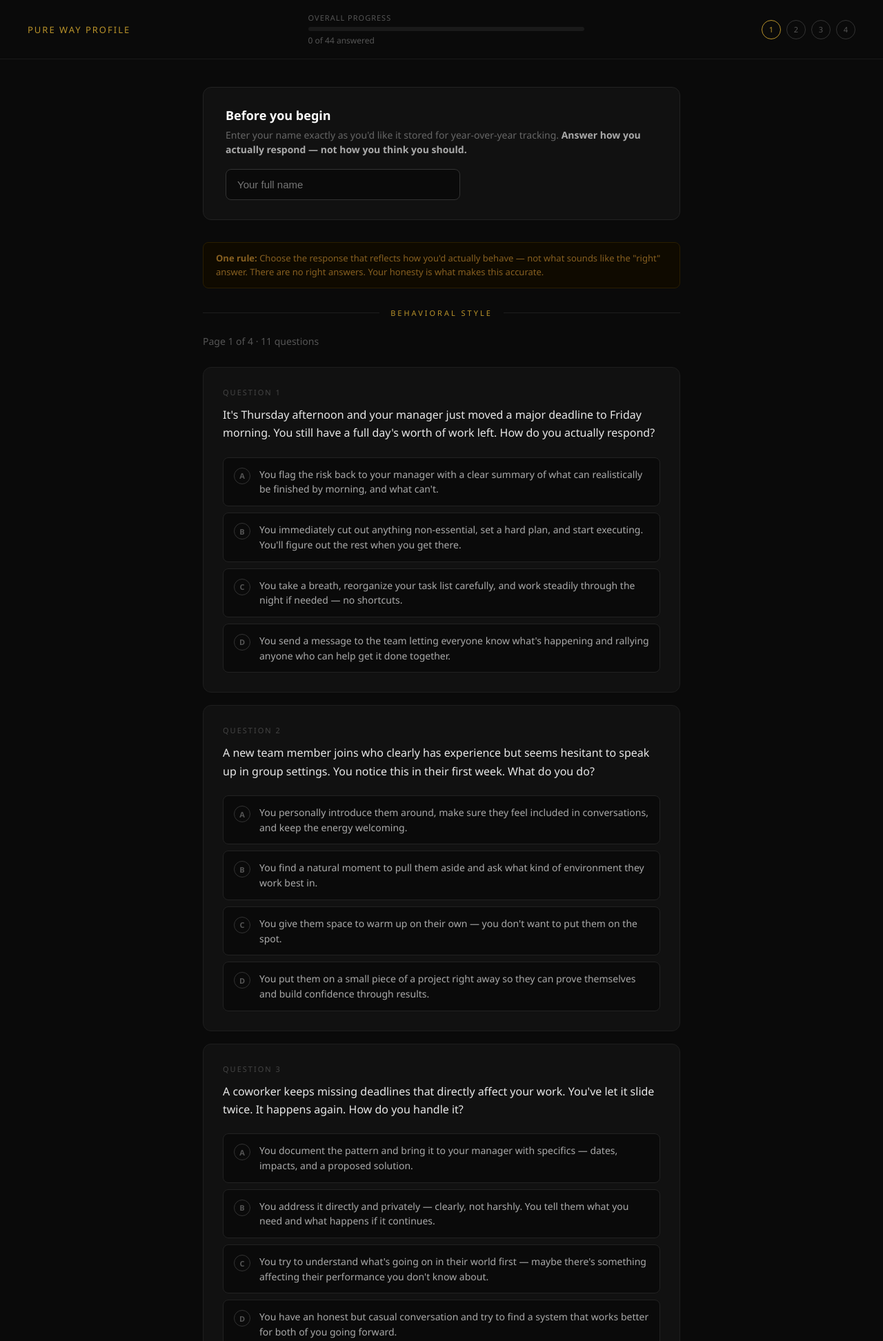
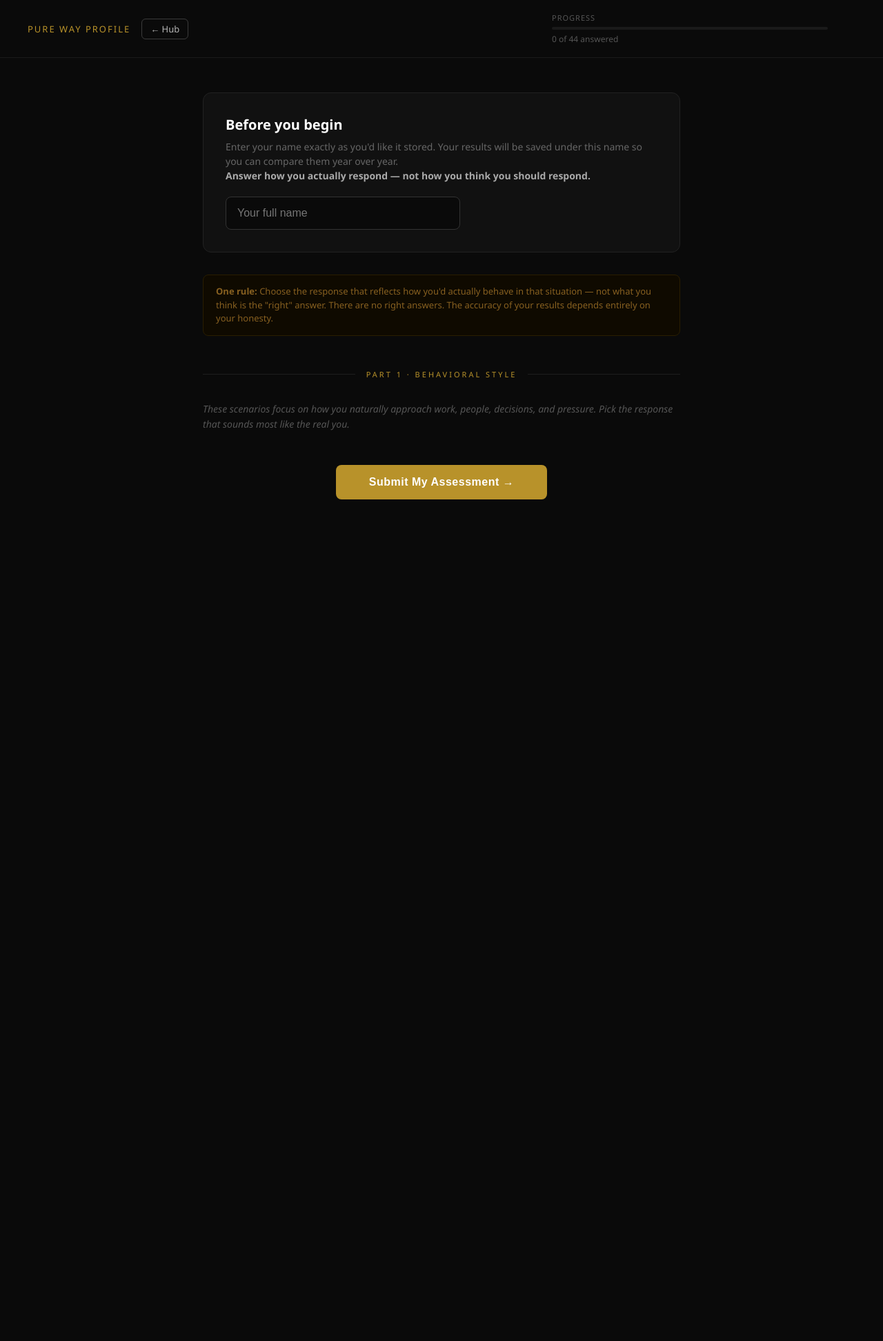
Before and after one commit to ThomasEllison885/pps-profile-tool, a Flask app: page /take-test in a window 1280 px wide. Shown: the top 1944 px of the page at 69% size. After the commit the page ends 724 px from the top, so only its background shows below. Run offline with Flask 3, Linux system fonts and the light colour scheme; the visitor is signed in with stand-in values (Sample User, id 1); some libraries are stand-ins or nearby versions.

Commit message:
Add Back to Hub navigation links

```diff
--- a/templates/history.html
+++ b/templates/history.html
@@ -39,6 +39,7 @@
 <nav>
   <div class="nav-brand">Pure Way Profile</div>
   <div class="nav-links">
+    <a href="https://hub.purepropsolutions.com/dashboard" style="color:rgba(255,255,255,0.7);text-decoration:none;font-size:13px;border:1px solid rgba(255,255,255,0.2);padding:5px 12px;border-radius:6px;transition:all 0.2s;" onmouseover="this.style.background='rgba(255,255,255,0.12)'" onmouseout="this.style.background='transparent'">← Hub</a>
     <a href="/profile">Home</a>
     <a href="/take-test">Take Test</a>
   </div>
--- a/templates/index.html
+++ b/templates/index.html
@@ -29,6 +29,7 @@
 <nav>
   <div class="nav-brand">Pure Property Solutions</div>
   <div class="nav-links">
+    <a href="https://hub.purepropsolutions.com/dashboard" style="color:rgba(255,255,255,0.7);text-decoration:none;font-size:13px;border:1px solid rgba(255,255,255,0.2);padding:5px 12px;border-radius:6px;transition:all 0.2s;" onmouseover="this.style.background='rgba(255,255,255,0.12)'" onmouseout="this.style.background='transparent'">← Hub</a>
     <a href="/history">View History</a>
     <a href="/logout">Log Out</a>
   </div>
--- a/templates/results.html
+++ b/templates/results.html
@@ -279,6 +279,7 @@
 <nav>
   <div class="nav-brand">Pure Way Profile</div>
   <div class="nav-links">
+    <a href="https://hub.purepropsolutions.com/dashboard" style="color:rgba(255,255,255,0.7);text-decoration:none;font-size:13px;border:1px solid rgba(255,255,255,0.2);padding:5px 12px;border-radius:6px;transition:all 0.2s;" onmouseover="this.style.background='rgba(255,255,255,0.12)'" onmouseout="this.style.background='transparent'">← Hub</a>
     {% if from_history %}
     <a href="/history">← Back to History</a>
     {% else %}
--- a/templates/test.html
+++ b/templates/test.html
@@ -6,87 +6,210 @@
 <title>The Pure Way Profile · Assessment</title>
 <style>
   * { margin: 0; padding: 0; box-sizing: border-box; }
-  body { font-family: 'Segoe UI', Arial, sans-serif; background: #0a0a0a; color: #fff; min-height: 100vh; padding-bottom: 100px; }
-  nav { display: flex; align-items: center; justify-content: space-between; padding: 18px 40px; border-bottom: 1px solid #1a1a1a; position: sticky; top: 0; background: #0a0a0a; z-index: 100; }
+  body {
+    font-family: 'Segoe UI', Arial, sans-serif;
+    background: #0a0a0a;
+    color: #fff;
+    min-height: 100vh;
+    padding-bottom: 80px;
+  }
+  nav {
+    display: flex;
+    align-items: center;
+    justify-content: space-between;
+    padding: 18px 40px;
+    border-bottom: 1px solid #1a1a1a;
+    position: sticky;
+    top: 0;
+    background: #0a0a0a;
+    z-index: 100;
+  }
   .nav-brand { font-size: 13px; letter-spacing: 2px; text-transform: uppercase; color: #B8922A; }
   .progress-wrap { flex: 1; max-width: 400px; margin: 0 40px; }
   .progress-label { font-size: 11px; color: #555; margin-bottom: 6px; letter-spacing: 1px; }
-  .progress-bar { background: #1a1a1a; border-radius: 4px; height: 6px; }
-  .progress-fill { height: 6px; background: #B8922A; border-radius: 4px; transition: width 0.4s ease; }
+  .progress-bar { background: #1a1a1a; border-radius: 4px; height: 4px; }
+  .progress-fill { height: 4px; background: #B8922A; border-radius: 4px; transition: width 0.4s ease; }
   .progress-count { font-size: 12px; color: #555; margin-top: 5px; }
-
-  /* Page step indicators */
-  .step-dots { display: flex; gap: 8px; align-items: center; }
-  .step-dot { width: 28px; height: 28px; border-radius: 50%; border: 1.5px solid #333; display: flex; align-items: center; justify-content: center; font-size: 11px; color: #555; transition: all 0.3s; }
-  .step-dot.active { border-color: #B8922A; color: #B8922A; }
-  .step-dot.complete { background: #B8922A; border-color: #B8922A; color: #fff; }
-
-  .main { max-width: 740px; margin: 0 auto; padding: 40px 24px 0; }
-
-  /* Name card — only on page 1 */
-  .name-section { background: #111; border: 1px solid #222; border-radius: 12px; padding: 28px 32px; margin-bottom: 32px; }
-  .name-section h2 { font-size: 18px; margin-bottom: 6px; }
-  .name-section p { color: #666; font-size: 14px; margin-bottom: 18px; line-height: 1.5; }
-  .name-section input { width: 100%; max-width: 340px; background: #0a0a0a; border: 1px solid #333; border-radius: 8px; padding: 13px 16px; color: #fff; font-size: 15px; outline: none; transition: border-color 0.2s; }
+  .main {
+    max-width: 740px;
+    margin: 0 auto;
+    padding: 50px 24px 0;
+  }
+  .name-section {
+    background: #111;
+    border: 1px solid #222;
+    border-radius: 12px;
+    padding: 32px;
+    margin-bottom: 32px;
+  }
+  .name-section h2 { font-size: 20px; margin-bottom: 8px; }
+  .name-section p { color: #666; font-size: 14px; margin-bottom: 20px; line-height: 1.5; }
+  .name-section input {
+    width: 100%;
+    background: #0a0a0a;
+    border: 1px solid #333;
+    border-radius: 8px;
+    padding: 14px 16px;
+    color: #fff;
+    font-size: 16px;
+    outline: none;
+    transition: border-color 0.2s;
+    max-width: 340px;
+  }
   .name-section input:focus { border-color: #B8922A; }
-
-  .reminder { background: #0f0a00; border: 1px solid #2a1e00; border-radius: 8px; padding: 13px 18px; font-size: 13px; color: #876020; margin-bottom: 28px; line-height: 1.5; }
-
-  /* Section header */
-  .section-divider { display: flex; align-items: center; gap: 16px; margin: 8px 0 24px; }
-  .section-label { font-size: 11px; letter-spacing: 3px; text-transform: uppercase; color: #B8922A; white-space: nowrap; }
-  .section-line { flex: 1; height: 1px; background: #1e1e1e; }
-
-  /* Page title */
-  .page-header { margin-bottom: 28px; }
-  .page-header .page-title { font-size: 22px; font-weight: 600; margin-bottom: 6px; }
-  .page-header .page-sub { font-size: 14px; color: #555; }
-
-  /* Question cards */
-  .question-card { background: #111; border: 1px solid #1e1e1e; border-radius: 12px; padding: 28px; margin-bottom: 18px; transition: border-color 0.2s; }
+  .section-divider {
+    display: flex;
+    align-items: center;
+    gap: 16px;
+    margin: 48px 0 32px;
+  }
+  .section-divider .section-label {
+    font-size: 11px;
+    letter-spacing: 3px;
+    text-transform: uppercase;
+    color: #B8922A;
+    white-space: nowrap;
+  }
+  .section-divider .line { flex: 1; height: 1px; background: #1e1e1e; }
+  .section-note {
+    font-size: 14px;
+    color: #555;
+    margin-bottom: 32px;
+    line-height: 1.6;
+    font-style: italic;
+  }
+  .question-card {
+    background: #111;
+    border: 1px solid #1e1e1e;
+    border-radius: 12px;
+    padding: 32px;
+    margin-bottom: 20px;
+    transition: border-color 0.2s;
+  }
   .question-card.answered { border-color: #2a2a1a; }
-  .q-number { font-size: 11px; letter-spacing: 2px; color: #444; text-transform: uppercase; margin-bottom: 12px; }
-  .q-text { font-size: 16px; line-height: 1.65; color: #e8e8e8; margin-bottom: 22px; }
-  .options { display: flex; flex-direction: column; gap: 9px; }
-  .option-label { display: flex; align-items: flex-start; gap: 13px; background: #0a0a0a; border: 1px solid #222; border-radius: 8px; padding: 13px 15px; cursor: pointer; transition: all 0.18s; }
+  .q-number {
+    font-size: 11px;
+    letter-spacing: 2px;
+    color: #444;
+    text-transform: uppercase;
+    margin-bottom: 14px;
+  }
+  .q-text {
+    font-size: 17px;
+    line-height: 1.65;
+    color: #e8e8e8;
+    margin-bottom: 24px;
+    font-weight: 400;
+  }
+  .options { display: flex; flex-direction: column; gap: 10px; }
+  .option-label {
+    display: flex;
+    align-items: flex-start;
+    gap: 14px;
+    background: #0a0a0a;
+    border: 1px solid #222;
+    border-radius: 8px;
+    padding: 14px 16px;
+    cursor: pointer;
+    transition: all 0.18s;
+    position: relative;
+  }
   .option-label:hover { border-color: #444; background: #0f0f0f; }
-  .option-label.selected { border-color: #B8922A; background: #141008; }
   .option-label input[type="radio"] { display: none; }
-  .option-letter { min-width: 24px; height: 24px; border-radius: 50%; border: 1.5px solid #333; display: flex; align-items: center; justify-content: center; font-size: 11px; font-weight: 700; color: #555; flex-shrink: 0; margin-top: 1px; transition: all 0.18s; }
-  .option-label.selected .option-letter { background: #B8922A; border-color: #B8922A; color: #fff; }
-  .option-text { font-size: 14px; color: #aaa; line-height: 1.55; transition: color 0.18s; }
+  .option-label.selected {
+    border-color: #B8922A;
+    background: #141008;
+  }
+  .option-letter {
+    min-width: 24px;
+    height: 24px;
+    border-radius: 50%;
+    border: 1.5px solid #333;
+    display: flex;
+    align-items: center;
+    justify-content: center;
+    font-size: 11px;
+    font-weight: 700;
+    color: #555;
+    letter-spacing: 0;
+    flex-shrink: 0;
+    margin-top: 1px;
+    transition: all 0.18s;
+  }
+  .option-label.selected .option-letter {
+    background: #B8922A;
+    border-color: #B8922A;
+    color: #fff;
+  }
+  .option-text {
+    font-size: 15px;
+    color: #aaa;
+    line-height: 1.55;
+    transition: color 0.18s;
+  }
   .option-label.selected .option-text { color: #ddd; }
-
-  /* Navigation buttons */
-  .page-nav { display: flex; align-items: center; justify-content: space-between; margin-top: 36px; gap: 16px; }
-  .btn-back { background: transparent; color: #666; border: 1px solid #333; border-radius: 8px; padding: 13px 28px; font-size: 15px; cursor: pointer; transition: all 0.2s; }
-  .btn-back:hover { color: #fff; border-color: #666; }
-  .btn-next { background: #B8922A; color: #fff; border: none; border-radius: 8px; padding: 13px 36px; font-size: 15px; font-weight: 600; cursor: pointer; transition: background 0.2s; }
-  .btn-next:hover { background: #a07820; }
-  .btn-next:disabled { background: #333; color: #555; cursor: not-allowed; }
-  .page-progress-text { font-size: 13px; color: #555; }
-
-  .validation-msg { margin-top: 12px; color: #e05555; font-size: 14px; text-align: center; min-height: 20px; }
-
-  /* Loading */
-  .loading-overlay { display: none; position: fixed; inset: 0; background: rgba(0,0,0,0.88); z-index: 999; align-items: center; justify-content: center; flex-direction: column; gap: 20px; }
+  .reminder {
+    background: #0f0a00;
+    border: 1px solid #2a1e00;
+    border-radius: 8px;
+    padding: 14px 18px;
+    font-size: 13px;
+    color: #876020;
+    margin-bottom: 32px;
+    line-height: 1.5;
+  }
+  .submit-section {
+    margin-top: 48px;
+    text-align: center;
+  }
+  .submit-btn {
+    background: #B8922A;
+    color: #fff;
+    border: none;
+    border-radius: 8px;
+    padding: 16px 48px;
+    font-size: 16px;
+    font-weight: 600;
+    cursor: pointer;
+    transition: background 0.2s;
+    letter-spacing: 0.5px;
+  }
+  .submit-btn:hover { background: #a07820; }
+  .submit-btn:disabled { background: #333; color: #555; cursor: not-allowed; }
+  .validation-msg {
+    margin-top: 14px;
+    font-size: 14px;
+    color: #e05555;
+    min-height: 20px;
+  }
+  .loading-overlay {
+    display: none;
+    position: fixed;
+    inset: 0;
+    background: rgba(0,0,0,0.85);
+    z-index: 999;
+    align-items: center;
+    justify-content: center;
+    flex-direction: column;
+    gap: 20px;
+  }
   .loading-overlay.active { display: flex; }
-  .spinner { width: 48px; height: 48px; border: 3px solid #222; border-top-color: #B8922A; border-radius: 50%; animation: spin 0.8s linear infinite; }
+  .spinner {
+    width: 48px; height: 48px;
+    border: 3px solid #222;
+    border-top-color: #B8922A;
+    border-radius: 50%;
+    animation: spin 0.8s linear infinite;
+  }
   @keyframes spin { to { transform: rotate(360deg); } }
   .loading-text { color: #888; font-size: 16px; letter-spacing: 1px; }
-
-  /* Page visibility */
-  .test-page { display: none; }
-  .test-page.active { display: block; }
-
   @media (max-width: 600px) {
     nav { padding: 14px 16px; }
-    .progress-wrap { margin: 0 12px; }
-    .step-dots { display: none; }
-    .main { padding: 24px 14px 0; }
-    .question-card { padding: 20px 16px; }
+    .progress-wrap { margin: 0 16px; }
+    .main { padding: 28px 14px 0; }
+    .question-card { padding: 22px 18px; }
     .q-text { font-size: 15px; }
-    .option-text { font-size: 13px; }
+    .option-text { font-size: 14px; }
   }
 </style>
 </head>
@@ -94,83 +217,63 @@
 
 <nav>
   <div class="nav-brand">Pure Way Profile</div>
+  <a href="https://hub.purepropsolutions.com/dashboard" style="color:rgba(255,255,255,0.7);text-decoration:none;font-size:13px;border:1px solid rgba(255,255,255,0.2);padding:5px 12px;border-radius:6px;margin-right:auto;margin-left:16px;">← Hub</a>
   <div class="progress-wrap">
-    <div class="progress-label">OVERALL PROGRESS</div>
+    <div class="progress-label">PROGRESS</div>
     <div class="progress-bar"><div class="progress-fill" id="progressFill" style="width:0%"></div></div>
-    <div class="progress-count" id="progressCount">0 of {{ total }} answered</div>
-  </div>
-  <div class="step-dots" id="stepDots">
-    {% for page in pages %}
-    <div class="step-dot {% if loop.index == 1 %}active{% endif %}" id="dot{{ loop.index0 }}">{{ loop.index }}</div>
-    {% endfor %}
+    <div class="progress-count" id="progressCount">0 of 44 answered</div>
   </div>
 </nav>
 
 <div class="main">
 
-  <!-- Page 1 includes name entry -->
-  {% for page in pages %}
-  <div class="test-page {% if loop.index == 1 %}active{% endif %}" id="page{{ loop.index0 }}">
+  <div class="name-section">
+    <h2>Before you begin</h2>
+    <p>Enter your name exactly as you'd like it stored. Your results will be saved under this name so you can compare them year over year. <br><strong style="color:#aaa">Answer how you actually respond — not how you think you should respond.</strong></p>
+    <input type="text" id="participantName" placeholder="Your full name" autocomplete="name">
+  </div>
 
-    {% if loop.index == 1 %}
-    <div class="name-section">
-      <h2>Before you begin</h2>
-      <p>Enter your name exactly as you'd like it stored for year-over-year tracking. <strong style="color:#aaa">Answer how you actually respond — not how you think you should.</strong></p>
-      <input type="text" id="participantName" placeholder="Your full name" autocomplete="name">
+  <div class="reminder">
+    <strong>One rule:</strong> Choose the response that reflects how you'd actually behave in that situation — not what you think is the "right" answer. There are no right answers. The accuracy of your results depends entirely on your honesty.
+  </div>
+
+  <!-- DISC Section -->
+  <div class="section-divider">
+    <div class="line"></div>
+    <div class="section-label">Part 1 · Behavioral Style</div>
+    <div class="line"></div>
+  </div>
+  <p class="section-note">These scenarios focus on how you naturally approach work, people, decisions, and pressure. Pick the response that sounds most like the real you.</p>
+
+  {% for q in questions %}
+    {% if q.section == 'Motivators' and loop.index == 29 %}
+    <div class="section-divider">
+      <div class="line"></div>
+      <div class="section-label">Part 2 · Motivators & Values</div>
+      <div class="line"></div>
     </div>
-    <div class="reminder"><strong>One rule:</strong> Choose the response that reflects how you'd actually behave — not what sounds like the "right" answer. There are no right answers. Your honesty is what makes this accurate.</div>
+    <p class="section-note">These questions explore what drives you — what makes work feel meaningful or draining, and what you value most in how you work.</p>
     {% endif %}
 
-    <div class="page-header">
-      {% set first_q = page[0] %}
-      <div class="section-divider">
-        <div class="section-line"></div>
-        <div class="section-label">{{ first_q.section }}</div>
-        <div class="section-line"></div>
-      </div>
-      <div class="page-sub">Page {{ loop.index }} of {{ pages|length }} · {{ page|length }} questions</div>
-    </div>
-
-    {% set page_offset = namespace(val=0) %}
-    {% for p_idx in range(loop.index0) %}
-      {% set page_offset.val = page_offset.val + pages[p_idx]|length %}
-    {% endfor %}
-
-    {% for q in page %}
     <div class="question-card" id="card_{{ q.id }}">
-      <div class="q-number">Question {{ page_offset.val + loop.index }}</div>
+      <div class="q-number">Question {{ loop.index }}</div>
       <div class="q-text">{{ q.text }}</div>
       <div class="options">
-        {% for letter, opt in q.options %}
-        <label class="option-label" id="opt_{{ q.id }}_{{ letter }}" onclick="selectOption('{{ q.id }}', '{{ letter }}', this)">
-          <input type="radio" name="{{ q.id }}" value="{{ letter }}">
-          <div class="option-letter">{{ letter }}</div>
-          <div class="option-text">{{ opt.text }}</div>
+        {% for val, text in q.options %}
+        <label class="option-label" id="opt_{{ q.id }}_{{ val }}" onclick="selectOption('{{ q.id }}', '{{ val }}', this)">
+          <input type="radio" name="{{ q.id }}" value="{{ val }}">
+          <div class="option-letter">{{ val }}</div>
+          <div class="option-text">{{ text }}</div>
         </label>
         {% endfor %}
       </div>
     </div>
-    {% endfor %}
+  {% endfor %}
 
-    <div class="page-nav">
-      {% if loop.index > 1 %}
-      <button class="btn-back" onclick="goToPage({{ loop.index0 - 1 }})">← Back</button>
-      {% else %}
-      <div></div>
-      {% endif %}
-
-      <span class="page-progress-text" id="pageProgress{{ loop.index0 }}">0 / {{ page|length }} answered</span>
-
-      {% if not loop.last %}
-      <button class="btn-next" id="nextBtn{{ loop.index0 }}" onclick="goToPage({{ loop.index0 + 1 }})">Next →</button>
-      {% else %}
-      <button class="btn-next" id="submitBtn" onclick="submitAssessment()">Submit My Assessment →</button>
-      {% endif %}
-    </div>
-    <div class="validation-msg" id="validationMsg{{ loop.index0 }}"></div>
-
+  <div class="submit-section">
+    <button class="submit-btn" id="submitBtn" onclick="submitAssessment()">Submit My Assessment →</button>
+    <div class="validation-msg" id="validationMsg"></div>
   </div>
-  {% endfor %}
 
 </div>
 
@@ -181,25 +284,17 @@
 
 <script>
   const answers = {};
-  const total = {{ total }};
-  const numPages = {{ pages|length }};
-  const pageSizes = [{% for page in pages %}{{ page|length }}{% if not loop.last %},{% endif %}{% endfor %}];
-  let currentPage = 0;
-
-  // Build page question id lists
-  const pageQuestions = [
-    {% for page in pages %}
-    [{% for q in page %}'{{ q.id }}'{% if not loop.last %},{% endif %}{% endfor %}]{% if not loop.last %},{% endif %}
-    {% endfor %}
-  ];
+  const total = 44;
 
   function selectOption(qId, val, labelEl) {
+    // Deselect all options in this question
     document.querySelectorAll(`[id^="opt_${qId}_"]`).forEach(el => el.classList.remove('selected'));
+    // Select clicked
     labelEl.classList.add('selected');
     answers[qId] = val;
+    // Mark card answered
     document.getElementById(`card_${qId}`).classList.add('answered');
     updateProgress();
-    updatePageProgress(currentPage);
   }
 
   function updateProgress() {
@@ -209,70 +304,27 @@
     document.getElementById('progressCount').textContent = `${count} of ${total} answered`;
   }
 
-  function updatePageProgress(pageIdx) {
-    const qs = pageQuestions[pageIdx];
-    const answered = qs.filter(id => answers[id]).length;
-    const el = document.getElementById(`pageProgress${pageIdx}`);
-    if (el) el.textContent = `${answered} / ${qs.length} answered`;
-  }
-
-  function goToPage(targetPage) {
-    const msg = document.getElementById(`validationMsg${currentPage}`);
-
-    // Validate current page is complete before advancing
-    if (targetPage > currentPage) {
-      const qs = pageQuestions[currentPage];
-      const unanswered = qs.filter(id => !answers[id]);
-      if (unanswered.length > 0) {
-        msg.textContent = `Please answer all questions on this page before continuing. ${unanswered.length} remaining.`;
-        // Scroll to first unanswered
-        const firstCard = document.getElementById(`card_${unanswered[0]}`);
-        if (firstCard) firstCard.scrollIntoView({ behavior: 'smooth', block: 'center' });
-        return;
-      }
-      // Validate name on page 1
-      if (currentPage === 0) {
-        const name = document.getElementById('participantName').value.trim();
-        if (!name) {
-          msg.textContent = 'Please enter your name before continuing.';
-          document.getElementById('participantName').focus();
-          return;
-        }
-      }
-    }
-
-    msg.textContent = '';
-
-    // Hide current, show target
-    document.getElementById(`page${currentPage}`).classList.remove('active');
-    document.getElementById(`page${targetPage}`).classList.add('active');
-
-    // Update step dots
-    const prevDot = document.getElementById(`dot${currentPage}`);
-    const nextDot = document.getElementById(`dot${targetPage}`);
-    if (prevDot) { prevDot.classList.remove('active'); if (targetPage > currentPage) prevDot.classList.add('complete'); else prevDot.classList.remove('complete'); }
-    if (nextDot) { nextDot.classList.add('active'); nextDot.classList.remove('complete'); }
-
-    currentPage = targetPage;
-    updatePageProgress(currentPage);
-    window.scrollTo({ top: 0, behavior: 'smooth' });
-  }
-
   async function submitAssessment() {
     const name = document.getElementById('participantName').value.trim();
     const count = Object.keys(answers).length;
-    const msg = document.getElementById(`validationMsg${currentPage}`);
+    const msg = document.getElementById('validationMsg');
 
-    // Final validation
-    const qs = pageQuestions[currentPage];
-    const unanswered = qs.filter(id => !answers[id]);
-    if (unanswered.length > 0) {
-      msg.textContent = `Please answer all questions on this page. ${unanswered.length} remaining.`;
-      document.getElementById(`card_${unanswered[0]}`).scrollIntoView({ behavior: 'smooth', block: 'center' });
+    if (!name) {
+      msg.textContent = 'Please enter your name before submitting.';
+      document.getElementById('participantName').focus();
       return;
     }
     if (count < total) {
-      msg.textContent = `${total - count} questions still unanswered from earlier pages.`;
+      const missing = total - count;
+      msg.textContent = `Please answer all ${total} questions. You have ${missing} remaining.`;
+      // Scroll to first unanswered
+      for (let i = 1; i <= total; i++) {
+        const key = `q${i}`;
+        if (!answers[key]) {
+          document.getElementById(`card_${key}`).scrollIntoView({ behavior: 'smooth', block: 'center' });
+          break;
+        }
+      }
       return;
     }
 
@@ -297,9 +349,6 @@
       msg.textContent = 'Network error. Please try again.';
     }
   }
-
-  // Init page progress counters
-  for (let i = 0; i < numPages; i++) updatePageProgress(i);
 </script>
 </body>
 </html>
```
